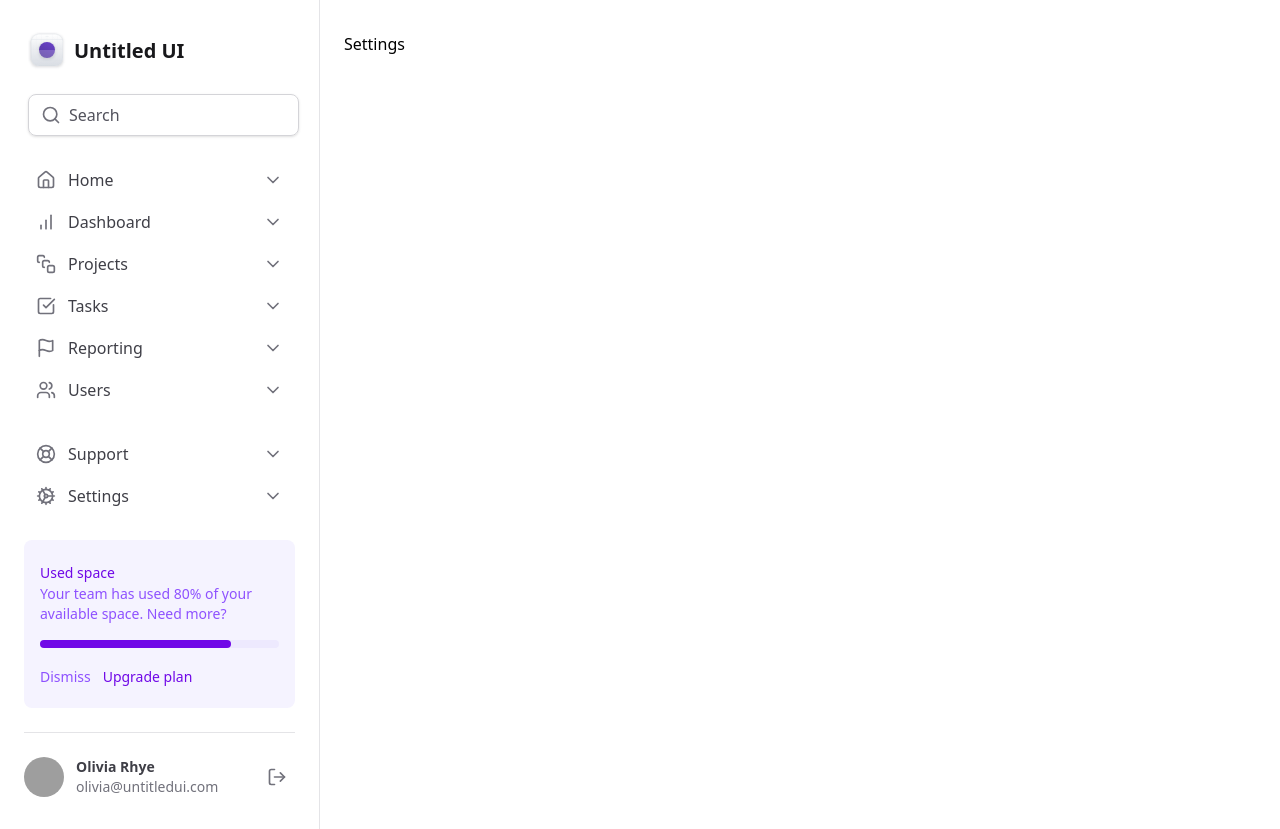
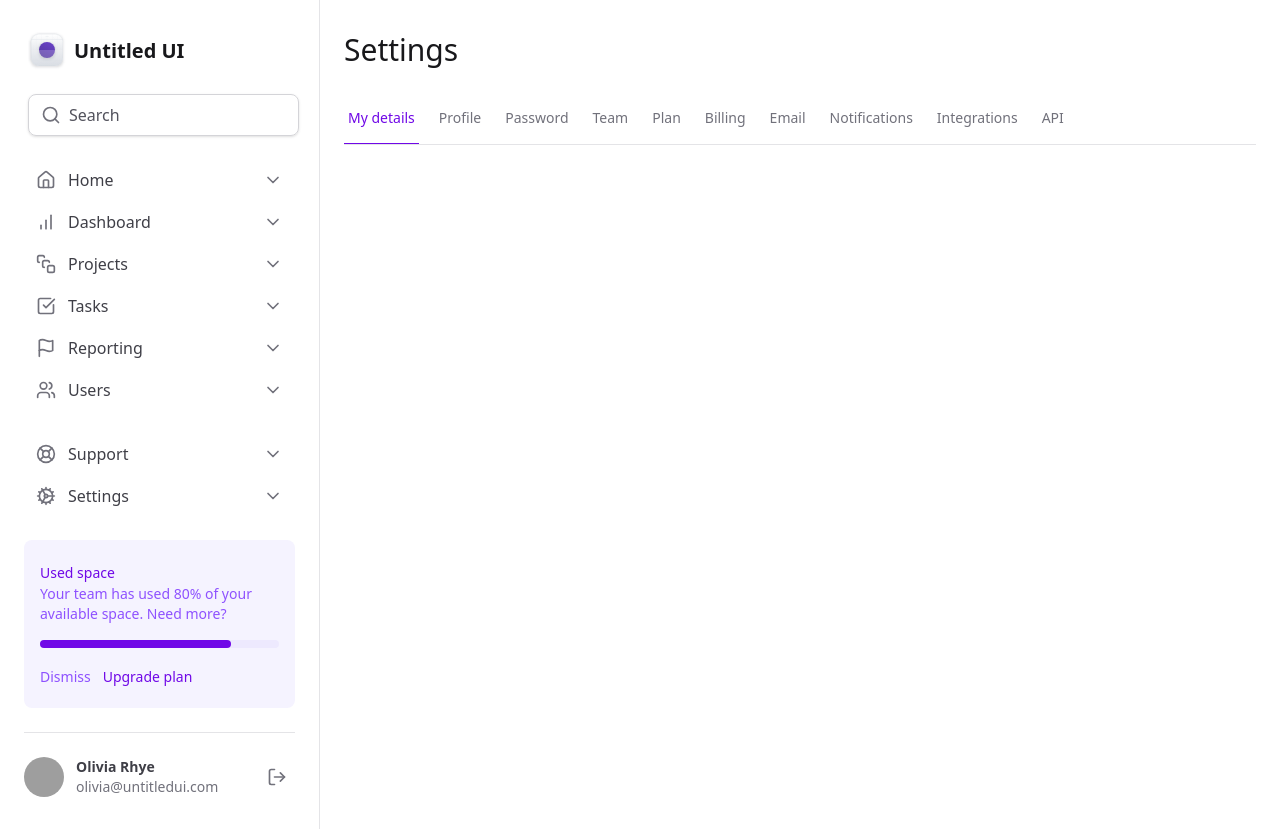
Before and after one commit to Beatriz-Cavallieri/tailwind-dashboard, a React (Vite) app: page / in a window 1280 px wide. Built offline with nearby package versions, Linux system fonts and the light colour scheme; grey boxes are pictures that could not be loaded.

Commit message:
feat: creates settings tabs using Radix React Tabs

```diff
--- a/package.json
+++ b/package.json
@@ -14,6 +14,7 @@
     "vite": "^6.2.0"
   },
   "dependencies": {
+    "@radix-ui/react-tabs": "^1.1.4",
     "@tailwindcss/vite": "^4.1.3",
     "lucide-react": "^0.487.0",
     "react": "^19.1.0",
--- a/src/App.tsx
+++ b/src/App.tsx
@@ -1,10 +1,17 @@
+import SettingsTabs from "./components/SettingsTabs"
 import Sidebar from "./components/Sidebar"
 
 const App = () => {
     return (
         <div className="grid min-h-screen grid-cols-[minmax(18rem,_20rem)_1fr]">
             <Sidebar />
-            <main className="px-6 py-8">Settings</main>
+            <main className="px-6 py-8">
+                <h1 className="text-3xl text-zinc-900 font-medium">
+                Settings
+                </h1>
+                <SettingsTabs></SettingsTabs>
+            </main>
+
         </div>
     )
 }
--- /dev/null
+++ b/src/components/SettingsTabs/Tab/index.tsx
@@ -0,0 +1,22 @@
+import * as Tabs from '@radix-ui/react-tabs'
+
+export interface TabProps {
+    value: string
+    title: string
+    isSelected: boolean
+}
+
+const Tab = ({ value, title, isSelected }: TabProps) => {
+    return (
+        <Tabs.Trigger
+            value={value}
+            className='relative truncate text-sm font-medium text-zinc-500 hover:text-violet-700 px-1 py-4 data-[state=active]:text-violet-700'>
+            <span>{title}</span>
+            {isSelected && (
+                <div className="absolute -bottom-px left-0 right-0 h-0.5 bg-violet-700" />
+            )}
+        </Tabs.Trigger>
+    )
+}
+
+export default Tab
--- /dev/null
+++ b/src/components/SettingsTabs/index.tsx
@@ -0,0 +1,63 @@
+import * as Tabs from '@radix-ui/react-tabs'
+import Tab from "./Tab"
+import { useState } from 'react'
+
+const SettingsTabs = () => {
+  const [currentTab, setCurrentTab] = useState('tab1')
+  return (
+    <Tabs.Root value={currentTab} onValueChange={setCurrentTab}>
+      <Tabs.List className="flex items-center w-full mt-6 border-b border-zinc-200 gap-4">
+        <Tab
+          value="tab1"
+          title="My details"
+          isSelected={currentTab === 'tab1'}
+        />
+        <Tab
+          value="tab2"
+          title="Profile"
+          isSelected={currentTab === 'tab2'}
+        />
+        <Tab
+          value="tab3"
+          title="Password"
+          isSelected={currentTab === 'tab3'}
+        />
+        <Tab
+          value="tab4"
+          title="Team"
+          isSelected={currentTab === 'tab4'} />
+        <Tab
+          value="tab5"
+          title="Plan"
+          isSelected={currentTab === 'tab5'} />
+        <Tab
+          value="tab6"
+          title="Billing"
+          isSelected={currentTab === 'tab6'}
+        />
+        <Tab
+          value="tab7"
+          title="Email"
+          isSelected={currentTab === 'tab7'}
+        />
+        <Tab
+          value="tab8"
+          title="Notifications"
+          isSelected={currentTab === 'tab8'}
+        />
+        <Tab
+          value="tab9"
+          title="Integrations"
+          isSelected={currentTab === 'tab9'}
+        />
+        <Tab
+          value="tab9"
+          title="API"
+          isSelected={currentTab === 'tab9'} />
+      </Tabs.List>
+
+    </Tabs.Root>
+  )
+}
+
+export default SettingsTabs
```
Also changed, not shown: 1 other file (tests, documents, lock files or other folders).
